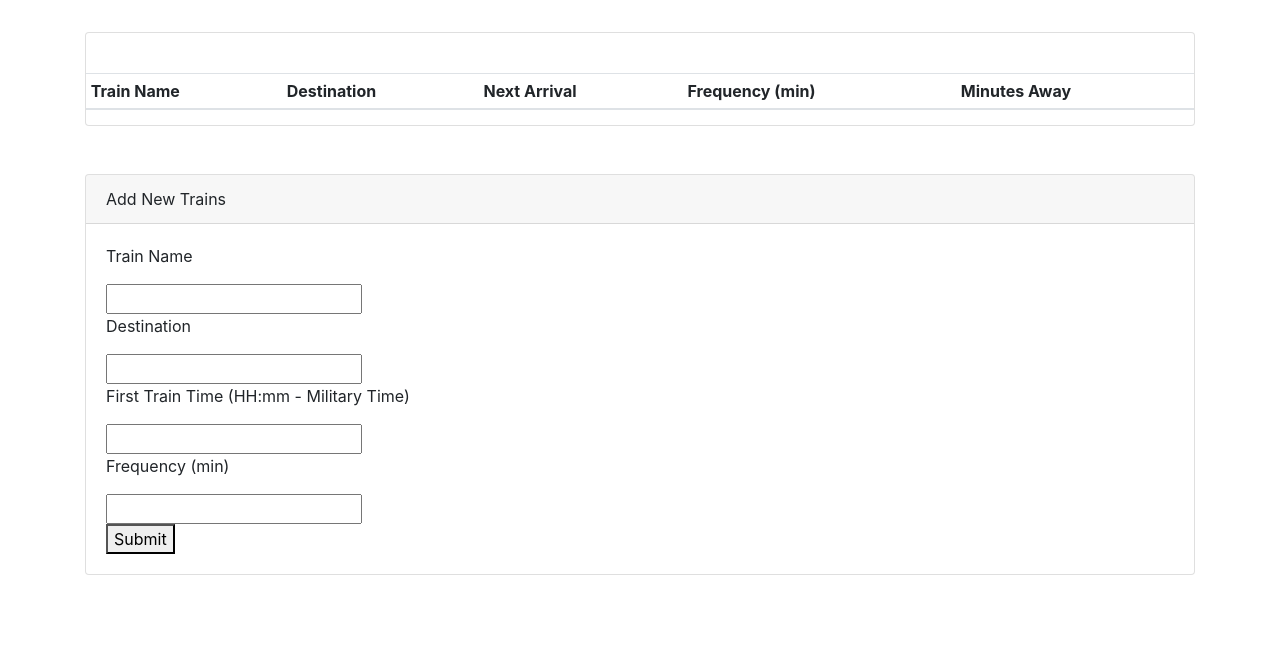
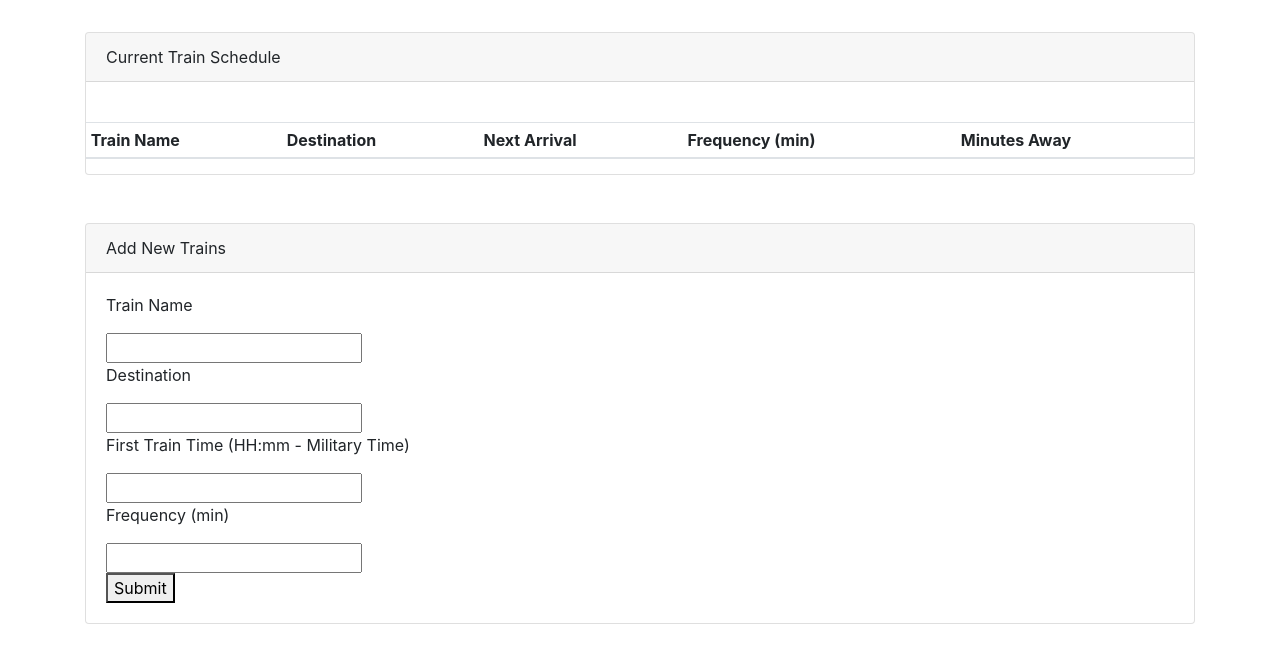
Before and after one commit to tsherry82/Firebase, a plain HTML site: page index.html in a window 1280 px wide. Shown: the part 240-888 px from the top of the page. Before the commit the page ends 839 px from the top, so only its background shows below. Drawn offline with nearby package versions, Linux system fonts and the light colour scheme; no server answers.

Commit message:
fixed on click function

```diff
--- a/assets/js/app.js
+++ b/assets/js/app.js
@@ -44,7 +44,7 @@ $("#submit").on("click", function (event) {
     $("#destination-input").val("")
     $("#train-time-input").val("")
     $("#frequency-input").val("")
-
+});
 
     database.ref().on("child_added", function (childSnapShot) {
 
@@ -79,4 +79,3 @@ $("#submit").on("click", function (event) {
 
         $(".tbody").append(tr);
     });
-});
--- a/index.html
+++ b/index.html
@@ -26,6 +26,7 @@
         <div class="row">
             <div class="col-md-12">
                 <div class="card mb-4">
+                    <div class="card-header">Current Train Schedule</div>
                     <div class="card-body"></div>
                     <table class="table table-sm" id="train table">
                         <thead>
```
